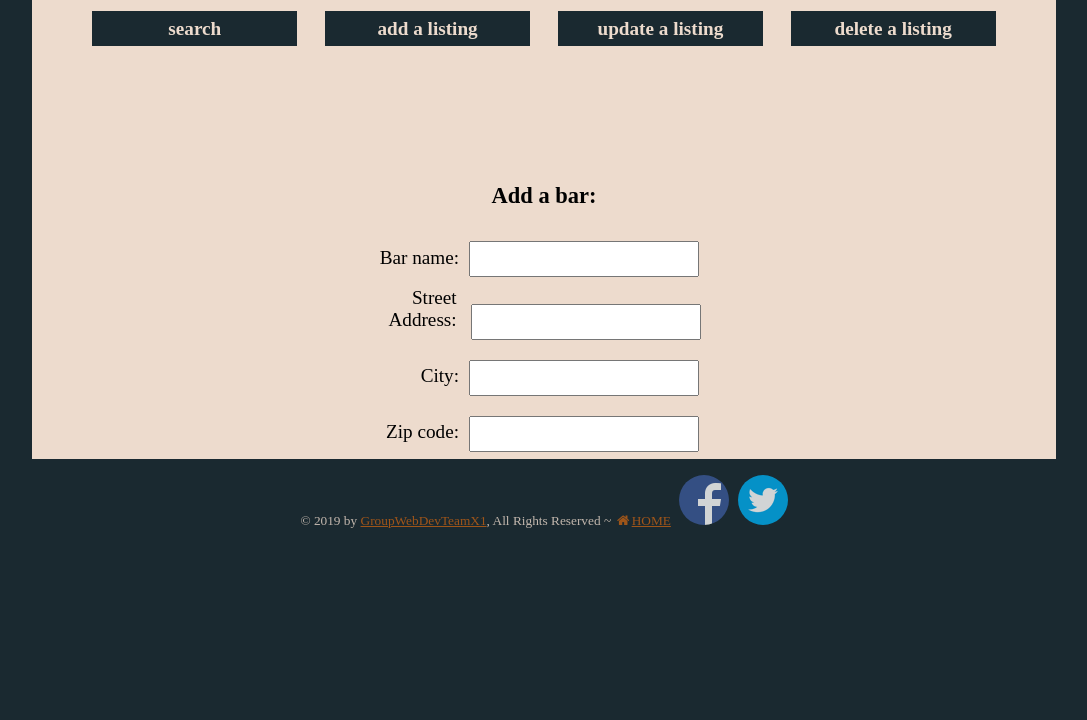
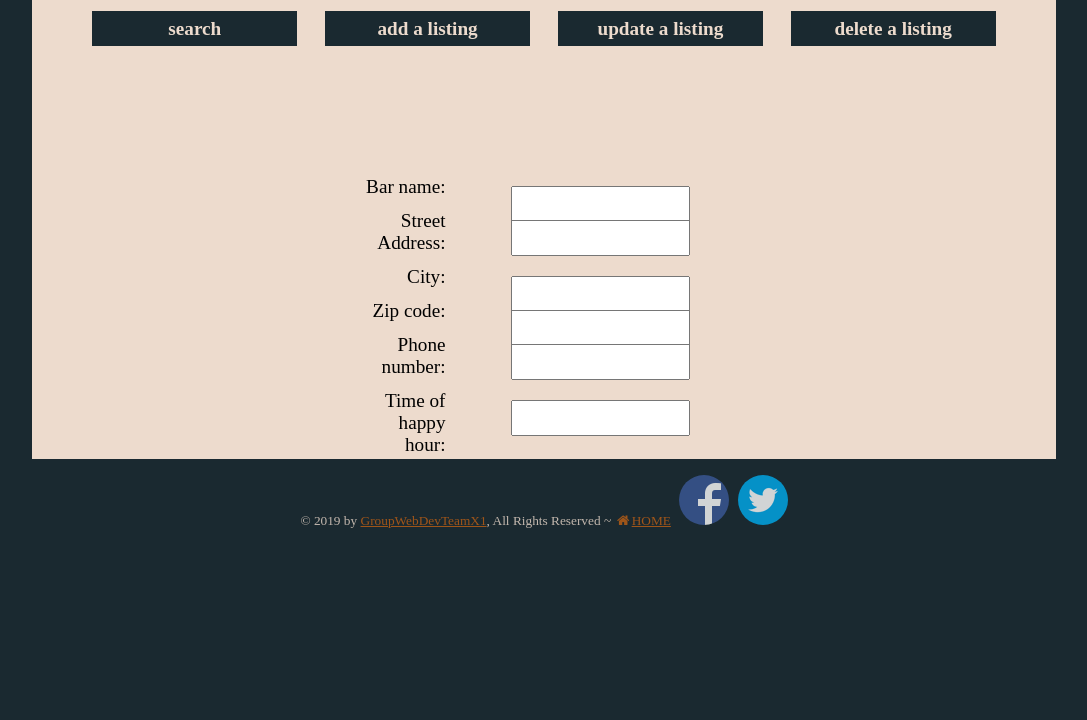
Before and after one commit to anuslorah/AD320-group-project1, a PHP site: page /page1.php in a window 1280 px wide. Shown: the part 129-849 px from the top of the page, without its empty margins (96-1183 px from the left). Run offline with PHP 8.4, Linux system fonts and the light colour scheme; some libraries are stand-ins or nearby versions.

Commit message:
Update createform.php

```diff
--- a/AD320-group-project1-master/AD320_Group_Sprint1/includes/createform.php
+++ b/AD320-group-project1-master/AD320_Group_Sprint1/includes/createform.php
@@ -1,19 +1,53 @@
-<form action="includes/create.php" method="POST">
-	<h3>Add a bar:</h3>
-	<label>Bar name:</label><input type="text" name="name" tabindex="10" size="30">
-	<br>
-	<label>Street Address:</label>
-	<input type="text" name="streetAddress" tabindex="10" size="30">
-	<br>
-	<label>City:</label><input type="text" name="city" tabindex="10" size="30">
-	<br>
-	<label>Zip code:</label><input type="text" name="zip">
-	<br>
-	<label>Phone number:</label><input type="text" name="phone" tabindex="10" size="30">
-	<br>
-	<label>Time of happy hour:</label><input type="text" name="happyhour" cols="36" rows="4" tabindex="40">
-	<br>
-	<label>Why is it awesome?</label><input type="text" name="awesome" cols="36" rows="4" tabindex="40">
-	<br>
-	<label></label><input type="submit">
+<form action="includes/create.php" method="POST" onsubmit="return val();" name="form">
+<div class='grid-container'>
+    <div class='grid-item'>
+        <label for="bar name">Bar name:</label>
+    </div>
+    <div class='grid-item2'>
+        <input type="text" name="name" tabindex="10" size="30">
+    </div>
+    <div class='grid-item'>
+        <label for="street address">Street Address:</label>
+    </div>
+    <div class='grid-item2'>
+        <input type="text" name="street" tabindex="10" size="30">
+    </div>
+    <div class='grid-item'>
+        <label for="city">City:</label>
+    </div>
+    <div class='grid-item2'>
+        <input type="text" name="city" tabindex="10" size="30">
+    </div>
+    <div class='grid-item'>
+        <label for="zipcode">Zip code:</label>
+    </div>
+    <div class='grid-item2'>
+        <input type="text" name="zip" tabindex="10" size="30">
+    </div>
+    <div class='grid-item'>
+        <label for="phone number">Phone number:</label>
+    </div>
+    <div class='grid-item2'>
+        <input type="text" name="phone" tabindex="10" size="30">
+    </div>
+    <div class='grid-item'>
+        <label for="happy hour">Time of happy hour:</label>
+    </div>
+    <div class='grid-item2'>
+        <input type="text" name="hh"  tabindex="10" size="30">
+    </div>
+    <div class='grid-item'>
+        <label for="awesome">Why is it awesome?</label>
+    </div>
+    <div class='grid-item2'>
+        <textarea type="text" name="awesome" cols="30" rows="4" tabindex="30"></textarea>
+    </div>
+    <div class='grid-item'>
+        <label for="submit"></label>
+    </div>
+    <div class='grid-item2'>
+        <input class="submit" type="submit" name="submit" value="create">
+    </div>
+    <div id="req"></div>
+</div>
 </form>
```
